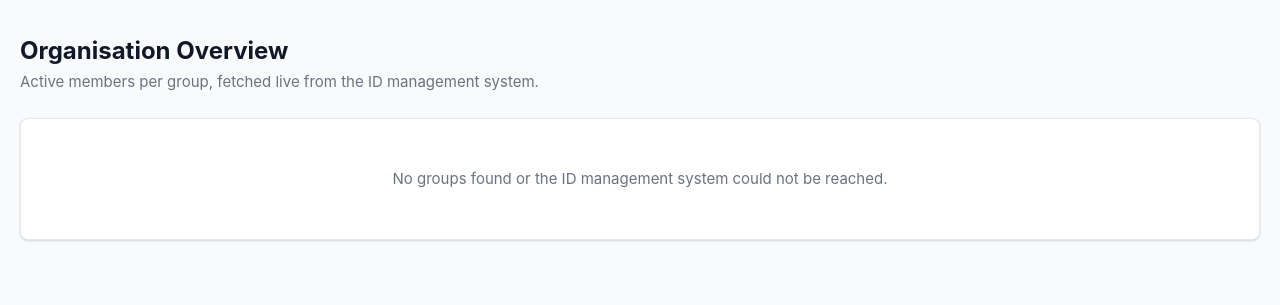
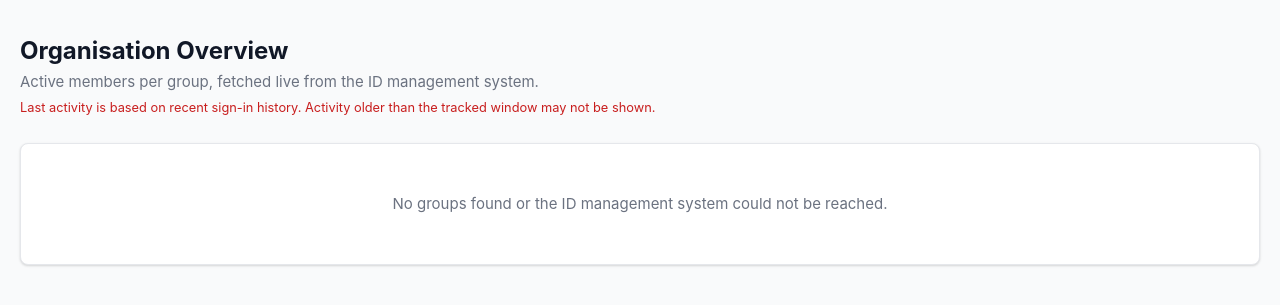
Before and after one commit to drcdev-gh/pocketboard, a FastAPI app: template app/templates/overview.html in a window 1280 px wide. Shown: the part 56-361 px from the top of the page. Run offline with FastAPI, Linux system fonts and the light colour scheme; the template is opened without the code that fills it, so the values that code supplies are empty.

Commit message:
Add disclaimer note about last activity window on overview page
Co-Authored-By: Claude Sonnet 4.6 <noreply@anthropic.com>

```diff
--- a/app/templates/overview.html
+++ b/app/templates/overview.html
@@ -5,6 +5,7 @@
 <div class="page-header">
   <h1>Organisation Overview</h1>
   <p class="text-muted">Active members per group, fetched live from the ID management system.</p>
+  <p style="color:var(--red);font-size:0.8rem;margin-top:4px">Last activity is based on recent sign-in history. Activity older than the tracked window may not be shown.</p>
 </div>
 
 {% if access_denied %}
```
